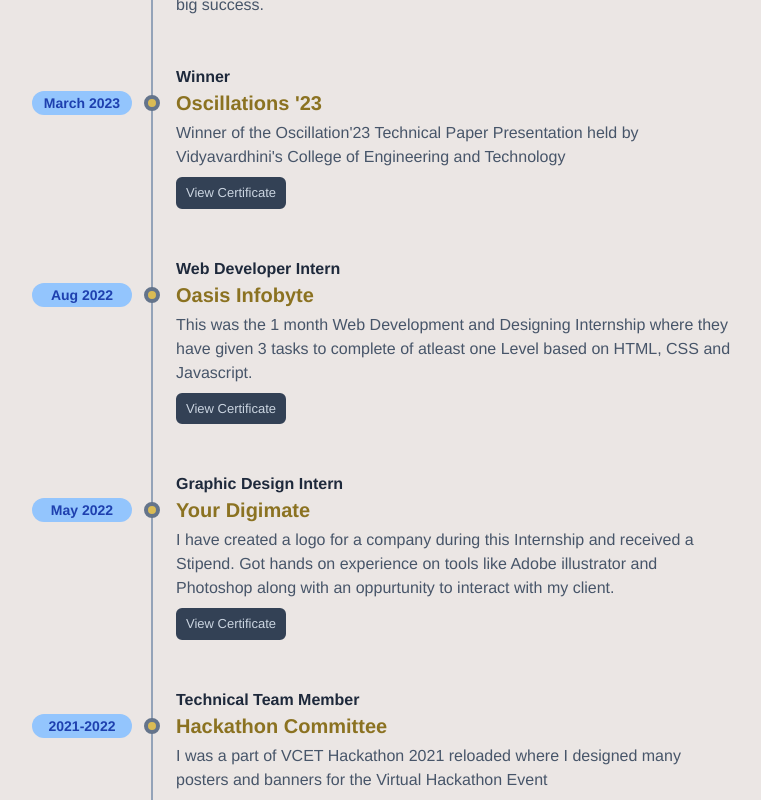
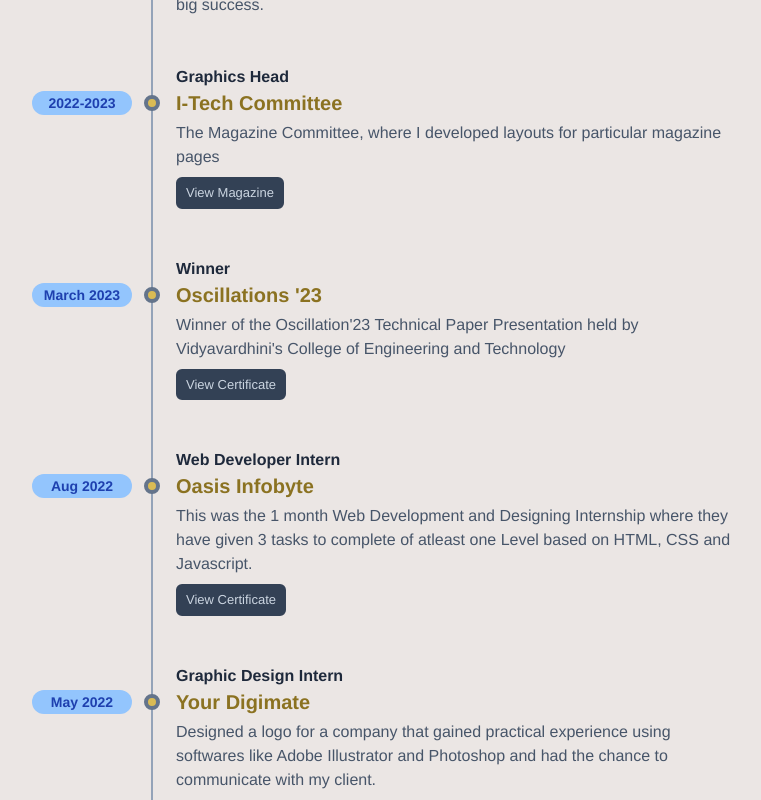
Before and after one commit to anishdalvi/portfolio-2023, a React (Vite) app: page / in a window 1280 px wide. Shown: the part 4820-5620 px from the top of the page, without its empty margins (258-1019 px from the left). Built offline with nearby package versions, Linux system fonts and the light colour scheme.

Commit message:
Added More Experience

```diff
--- a/src/data/experiences.js
+++ b/src/data/experiences.js
@@ -3,7 +3,7 @@
     id: 0,
     post: "Technical Team Member",
     company: "Hackathon Committee",
-    desc: "I was a part of VCET Hackathon 2021 reloaded where I designed many posters and banners for the Virtual Hackathon Event",
+    desc: "We had great success in organizing the VCET's Virtual Hackathon 2021 Reloaded. I created many posters and banners for the event",
     date: "2021-2022",
     companyUrl: "https://www.instagram.com/hackathon_vcet",
     certificate:
@@ -13,7 +13,7 @@
     id: 1,
     post: "Graphic Design Intern",
     company: "Your Digimate",
-    desc: "I have created a logo for a company during this Internship and received a Stipend. Got hands on experience on tools like Adobe illustrator and Photoshop along with an oppurtunity to interact with my client.",
+    desc: "Designed a logo for a company that gained practical experience using softwares like Adobe Illustrator and Photoshop and had the chance to communicate with my client.",
     date: "May 2022",
     companyUrl: "https://www.linkedin.com/company/your-digimate",
     certificate:
@@ -41,6 +41,16 @@
   },
   {
     id: 4,
+    post: "Graphics Head",
+    company: "I-Tech Committee",
+    desc: "The Magazine Committee, where I developed layouts for particular magazine pages",
+    date: "2022-2023",
+    companyUrl: "https://www.instagram.com/ecell_vcet",
+    magazine:
+      "https://vcet.edu.in/wp-content/uploads/2023/07/ITECH-22-23-MAGAZINE-FINAL.pdf",
+  },
+  {
+    id: 5,
     post: "Joint Deputy CR Head",
     company: "E-Cell VCET",
     desc: "Being in Corporate Relations Team, I had a number of resonsibilities inorder to make the event a grand success. We organised the VVSF event, which was a big success.",
--- a/src/pages/About.jsx
+++ b/src/pages/About.jsx
@@ -26,7 +26,7 @@
                     </div>
                     <div className="font-medium">
                         <p>
-                            Keen Coder. Currently, I am pursuing BE in Information Technology from Vidyavardhini's College of Engineering and Technology, Vasai. I have made many websites using the skills mentioned below and lately I have started building RESPONSIVE websites. I have created many posters and designs using Photoshop and Adobe Illustrator. Also.....
+                            Keen Coder. Currently, I am pursuing BE in Information Technology from Vidyavardhini's College of Engineering and Technology, Vasai. I have made many websites using the skills mentioned below and lately I have started building RESPONSIVE websites. I have created many posters and designs using Photoshop and Adobe Illustrator.
                         </p>
                     </div>
                 </div>
--- a/src/pages/Experiences.jsx
+++ b/src/pages/Experiences.jsx
@@ -48,13 +48,18 @@
                                 </a>
                             }
 
+                            {experience.magazine &&
+                                <a href={experience.magazine} download target='_blank'>
+                                    <div className='border-2 border-slate-700 dark:border-slate-400 text-slate-300 bg-slate-700 dark:text-slate-800 dark:bg-slate-400 w-max px-[4px] py-[1px] sm:px-2 sm:py-1 rounded-md cursor-pointer text-[13px] mt-2 hover:bg-transparent hover:text-slate-700 dark:hover:bg-transparent dark:hover:text-slate-400 font-medium transition-all duration-300'>
+                                        View Magazine
+                                    </div>
+                                </a>
+                            }
+
                             </div>
 
                     ))}
 
-                    {/*
-                    text-slate-300 bg-slate-700 dark:text-slate-800 dark:bg-slate-400 w-max px-2 py-1 rounded-md cursor-pointer text-sm mt-2 hover:bg-slate-800 hover:text-slate-300 dark:hover:bg-slate-300 dark:hover:text-slate-700 font-medium
-                    */}
 
                     {/*  Reversing syntax */}
 
--- a/src/pages/Home.jsx
+++ b/src/pages/Home.jsx
@@ -22,7 +22,7 @@
                         Also, a passionate Graphic Designer
                     </p>
                     <div>
-                        <a href="https://drive.google.com/file/d/1nzKWOtqzsNp370zjxiiH-O7iAK9azsBs/view?usp=drive_link" target='_blank'>
+                        <a href="https://drive.google.com/file/d/11dVy6mjoI8dsSkwYdb78ZVOC5xtaHF9H/view?usp=drive_link" target='_blank'>
                             <button className='text-dark dark:text-light  hover:cursor-pointer sm:py-3 sm:px-6 my-2 flex items-center gap-2 font-bold border-black border-2 dark:border-light hover:bg-light-sign dark:hover:bg-[black] duration-200 py-1 px-3 group'>
                                 Resume
                                 <span className='group-hover:rotate-90 duration-300'>
```
